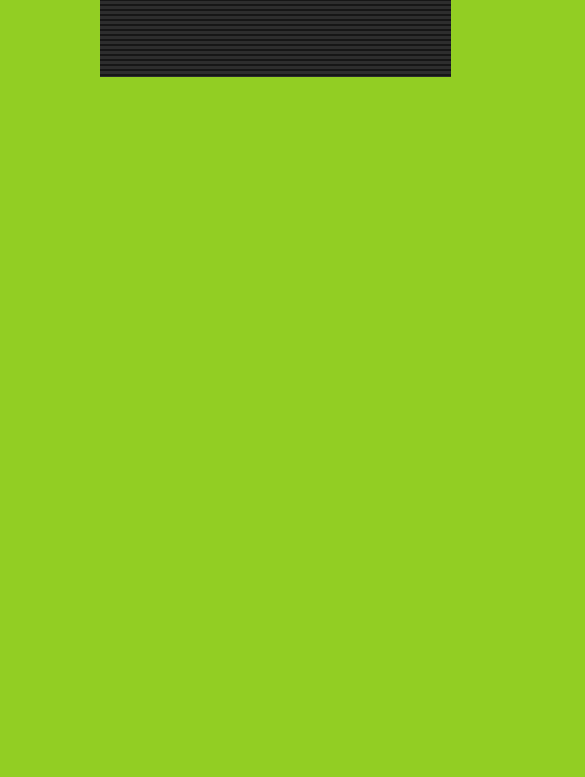
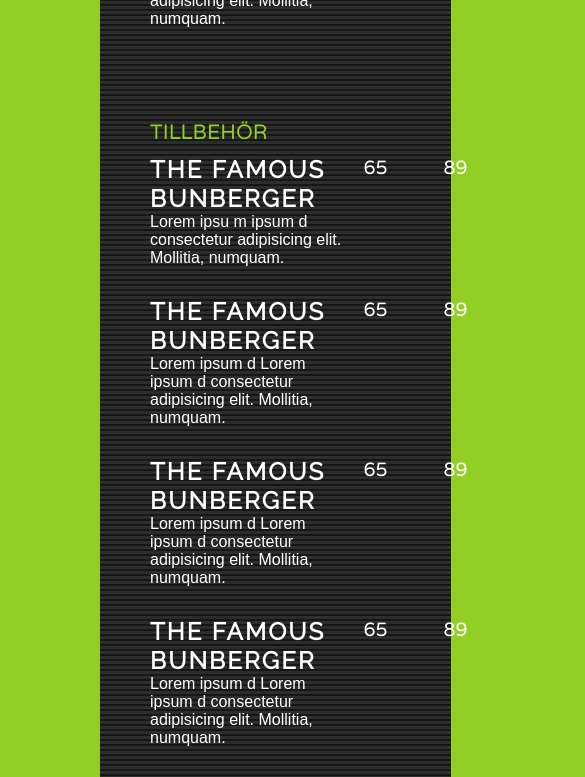
Before and after one commit to wwwOANwww/bunMeatbun, a plain HTML site: page index.html in a window 390 px wide. Shown: the part 744-1521 px from the top of the page, 585 px wide, since content can reach past the window. Before the commit the page ends 844 px from the top, so only its background shows below. Drawn offline with Linux system fonts and the light colour scheme.

Commit message:
responsive 600px

```diff
--- a/css/style.css
+++ b/css/style.css
@@ -115,8 +115,8 @@ a {
 }
 .headePrice {
   font-size: 0.5rem;
-  margin-top: 40px;
-  justify-self: end;
+  margin: 40px 10px 10px 0px;
+  justify-self: stretch;
 }
 .ingredient {
   grid-column: 1 / span 1;
@@ -124,3 +124,17 @@ a {
   margin-right: 50px;
   width: 100%;
 }
+@media screen and (max-width: 700px) {
+  .container {
+    grid-template-columns: 1;
+  }
+  .menuRight-Container {
+    grid-column: 1 / span 1;
+    margin: 0px 50px;
+    padding: 0px;
+  }
+  .h1Green {
+    font-size: 1.3rem;
+    margin-top: 10px;
+  }
+}
```
